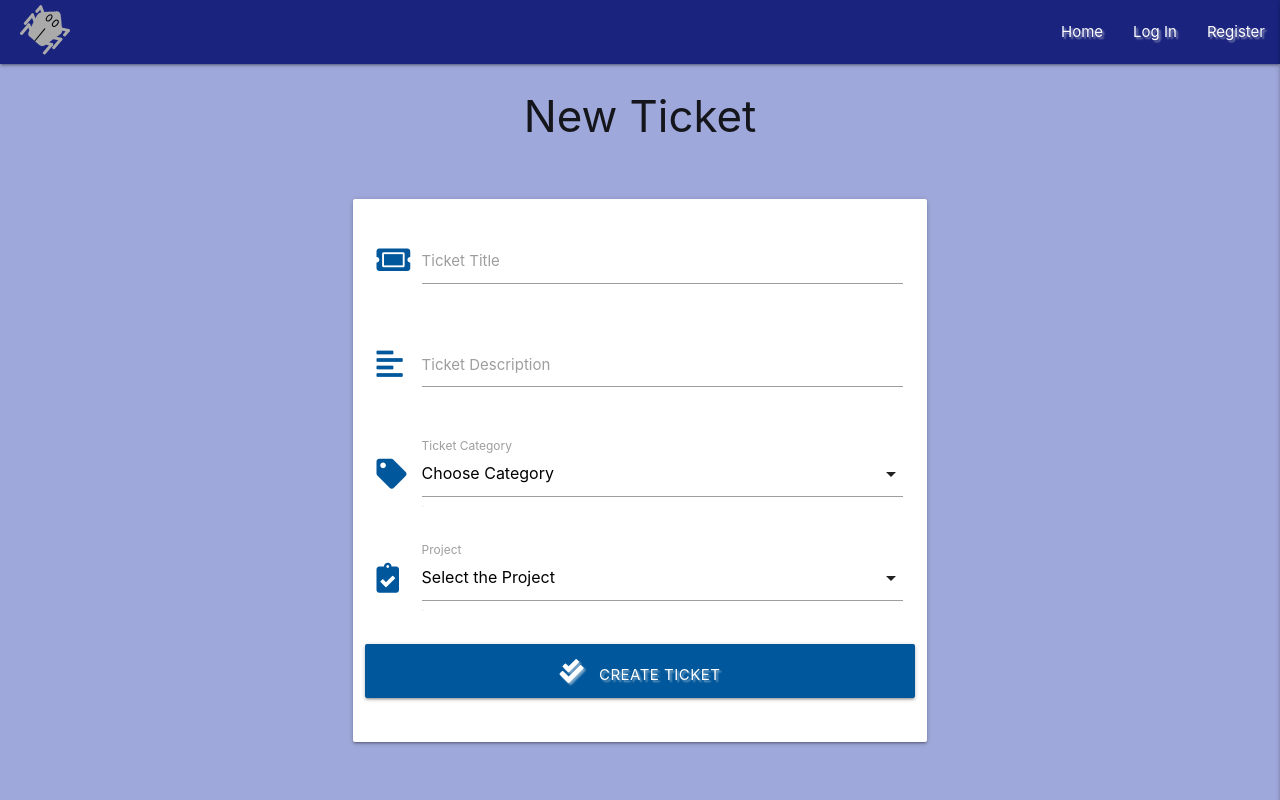
After one commit to fabiodearaujo/bug_tracker_mp3, a Flask app: page /create_ticket in a window 1280 px wide. The commit adds this page. Run offline with Flask 2, Linux system fonts and the light colour scheme; data that the repository does not hold is empty; some libraries are stand-ins or nearby versions.

Commit message:
created the filter for categories and projects

```diff
--- a/app.py
+++ b/app.py
@@ -159,6 +159,13 @@ def create_project():
     return render_template("create_project.html", users=users)
 
 
+@app.route("/create_ticket", methods=["GET","POST"])
+def create_ticket():
+    categories = mongo.db.category.find().sort("category_name", 1)
+    projects = mongo.db.project.find().sort("project_name", 1)
+    return render_template("create_ticket.html", categories=categories, projects=projects)
+
+
 @app.route("/logout")
 def logout():
     # remove user from session cookies and return to home
--- a/templates/base.html
+++ b/templates/base.html
@@ -25,10 +25,10 @@
                     <li><a href="{{ url_for('home') }}">Home</a></li>
                     {% if session.user %}
                         <li><a href="{{ url_for('dashboard', user_name=session['user']) }}">Dashboard</a></li>
-                        {% if session.catefory == "manager" %}
+                        {% if session.category == "manager" %}
                             <li><a href="{{ url_for('create_project') }}">New Project</a></li>
                         {% endif %}
-                        <li><a href="#">New Ticket</a></li>
+                        <li><a href="{{ url_for('create_ticket') }}">New Ticket</a></li>
                         <li><a href="{{ url_for('manage_user', user_name=session['user']) }}">Manage User</a></li>
                         <li><a href="{{ url_for('logout') }}">Log Out</a></li>
                     {% else %}
@@ -45,11 +45,11 @@
             <li><a href="{{ url_for('home') }}">Home</a></li>
             {% if session.user %}
                     <li><a href="{{ url_for('dashboard', user_name=session['user']) }}">Dashboard</a></li>
-                    <li><a href="{{ url_for('create_project') }}">New Project</a></li>
-                    <li><a href="#">New Ticket</a></li>
                     {% if session.category == "manager" %}
-                        <li><a href="{{ url_for('manage_user', user_name=session['user']) }}">Manage User</a></li>
+                        <li><a href="{{ url_for('create_project') }}">New Project</a></li>
                     {% endif %}
+                    <li><a href="{{ url_for('create_ticket') }}">New Ticket</a></li>
+                    <li><a href="{{ url_for('manage_user', user_name=session['user']) }}">Manage User</a></li>
                     <li><a href="{{ url_for('logout') }}">Log Out</a></li>
                 {% else %}
                     <li><a href="{{ url_for('login') }}">Log In</a></li>
--- /dev/null
+++ b/templates/create_ticket.html
@@ -0,0 +1,74 @@
+{% extends "base.html" %}
+
+{% block styles %}
+    <link rel="shortcut icon" href="static/img/bugtrackerlogodark.svg" type="image/x-icon">
+{% endblock %}
+
+{% block logo %}
+    <a href="{{ url_for('home') }}" class="brand-logo" style="padding-left: 20px; padding-top: 5px;"><img src="static\img\bugtrackerlogolight.svg" height="50px" width="50px" alt="Bug Tracker Logo"></a>
+{% endblock %}
+
+{% block content %}
+    <h3 class="center-align">New Ticket</h3>
+
+    <div class="row top-spacing">
+        <form class="col s12 m8 offset-m2" method="POST" action="{{ url_for('create_ticket') }}">
+            <div class="card-panel">
+                <!-- ticket title field -->
+                <div class="row">
+                    <div class="input-field col s12">
+                        <i class="fas fa-ticket-alt prefix light-blue-text text-darken-4"></i>
+                        <input id="ticket_title" name="ticket_title" type="text" minlenght="5"
+                            maxlenght="50" class="validate" required>
+                        <label for="ticket_title">Ticket Title</label>
+                    </div>
+                </div>
+                <!-- ticket description  -->
+                <div class="row">
+                    <div class="input-field col s12">
+                        <i class="fas fa-align-left prefix light-blue-text text-darken-4"></i>
+                        <textarea id="project_description" name="project_description" minlength="5"
+                            maxlength="300" class="materialize-textarea validate" required></textarea>
+                        <label for="project_description">Ticket Description</label>
+                    </div>
+                </div>
+                <!-- category selection  -->
+                <div class="row">
+                    <div class="input-field col s12">
+                        <i class="fas fa-tag prefix light-blue-text text-darken-4"></i>
+                        <select id="category_name" name="category_name" class="validate" required>
+                            <option value="" disabled selected>Choose Category</option>
+                            {% for category in categories %}
+                                <option value="{{ category.category_name }}">{{ category.category_name }}</option>
+                            {% endfor %}
+                        </select>
+                        <label for="category_name">Ticket Category</label>
+                    </div>
+                </div>
+                <!-- project seletcion  -->
+                <div class="row">
+                    <div class="input-field col s12">
+                        <i class="fas fa-clipboard-check prefix light-blue-text text-darken-4"></i>
+                        <select id="project_name" name="project_name" class="validate" required>
+                            <option value="" disabled selected>Select the Project</option>
+                            {% for project in projects %}
+                                {% if project.user_name == session.user %}
+                                    <option value="{{ project.project_name }}">{{ project.project_name }}</option>
+                                {% endif %}
+                            {% endfor %}
+                        </select>
+                        <label for="project_name">Project</label>
+                    </div>
+                </div>
+                <!-- register button  -->
+                <div class="row">
+                    <button type="submit" class="col s12 btn-large light-blue darken-4 text-shadow">
+                        <i class="fas fa-check-double right-pad"></i>Create Ticket
+                    </button>
+                </div>
+            </div>
+        </form>
+    </div>
+
+
+{% endblock %}
```
